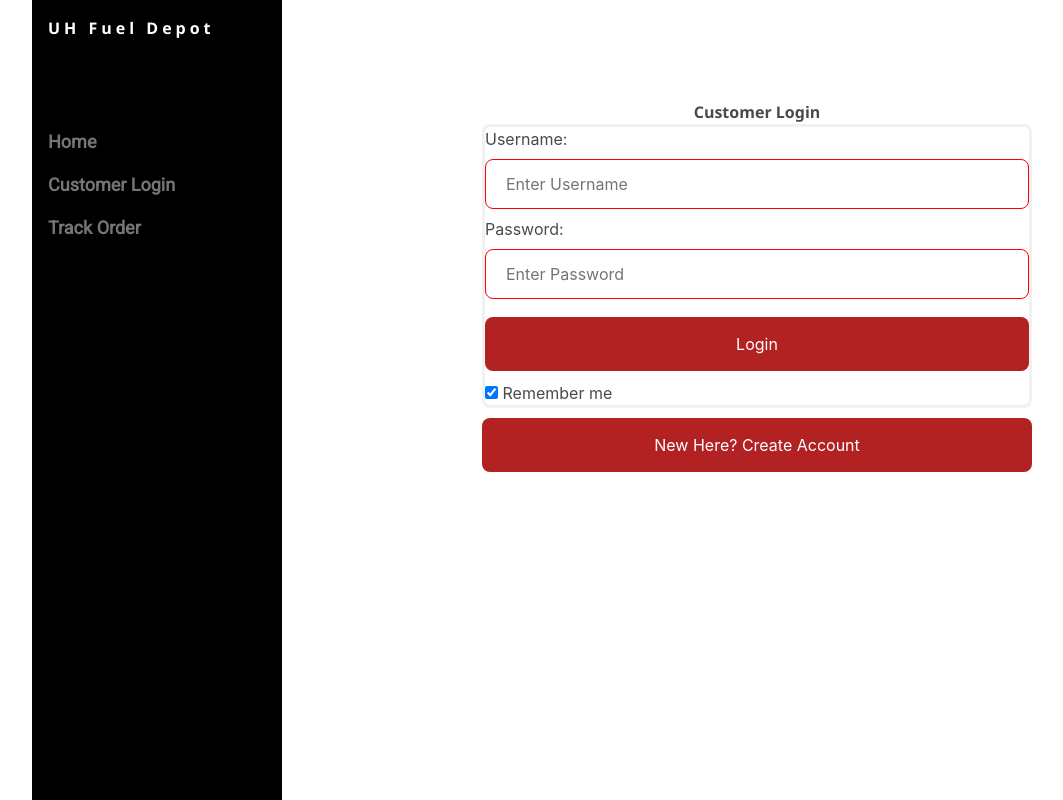
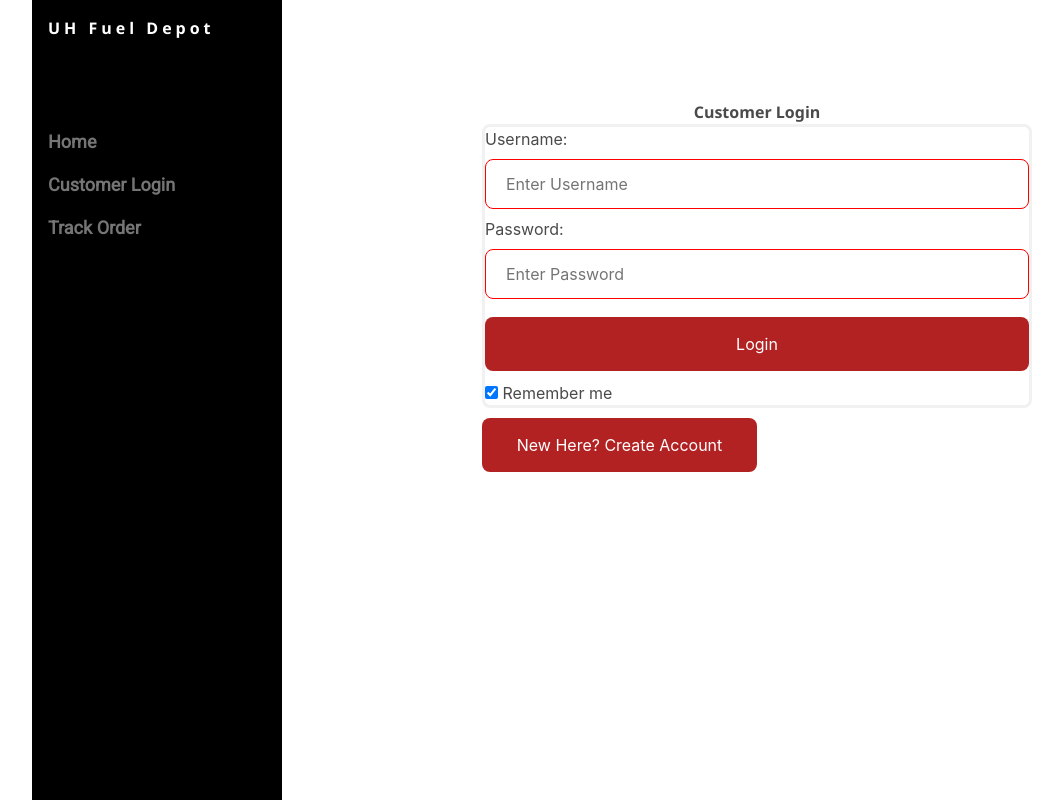
Before and after one commit to hite5/COSC_4353, a Flask app: page /emp_login in a window 1280 px wide. Shown: the whole page, without its empty margins (8-1071 px from the left). Run offline with Flask 2, Linux system fonts and the light colour scheme.

Commit message:
formating fixes

```diff
--- a/application/templates/EmployeeLogin.html
+++ b/application/templates/EmployeeLogin.html
@@ -4,8 +4,6 @@
     <meta charset="utf-8" />
     <meta name="viewport" content="width=device-width, initial-scale=1">
     <title> UH Fuel Depot - Login Page </title>
-    <link rel="stylesheet" href="https://cdnjs.cloudflare.com/ajax/libs/bulma/0.7.2/css/bulma.min.css" />
-
     <link rel="stylesheet" href="https://cdnjs.cloudflare.com/ajax/libs/bulma/0.7.2/css/bulma.min.css" />
     <meta name="viewport" content="width=device-width, initial-scale=1">
     <link rel="stylesheet" href="https://www.w3schools.com/w3css/4/w3.css">
@@ -61,7 +59,7 @@
         .w3-sidebar a {
     font-family: "Roboto", sans-serif
   }
-    </style>
+  </style>
 </head>
 <body class="w3-content" style="max-width:1200px">
 <!-- Sidebar/menu -->
@@ -98,11 +96,9 @@
       <a href="/packageTracker" class="w3-bar-item w3-button">Track Order</a>
       {% endif %}
     </div>
-
-
-</nav>
+  </nav>
     <div class="w3-main" style="margin-left:250px">
-    <center> <h1> <b>Customer Login</b><h1> </center>
+    <center> <h1> <b>Customer Login</b></h1> </center>
     <div>
         {% with messages = get_flashed_messages() %}
         {% if messages %}
@@ -119,8 +115,8 @@
             <button type="submit">Login</button>
             <input  type="checkbox" checked="checked"> Remember me
         </form>
-        <div>
-            <button>New Here? Create Account</button>
+        <div style="align-items=center">
+            <button style="width:50%">New Here? Create Account</button>
         </div>
     </div>
     </div>
--- a/application/templates/packageTracker.html
+++ b/application/templates/packageTracker.html
@@ -45,7 +45,6 @@
         }
 
         input[type=text], input[type=password] {
-            width: 100%;
             margin: 8px 0;
             padding: 12px 20px;
             display: inline-block;
@@ -107,8 +106,6 @@
   <div class="w3-main" style="margin-left:250px">
       <center> <h1>UH Order History</h1> </center>
     <form action="{{ url_for("views.packTracker")}}" method ="post">
-
-
       <div class="formcontainer">
           {% with messages = get_flashed_messages() %}
                 {% if messages %}
```
